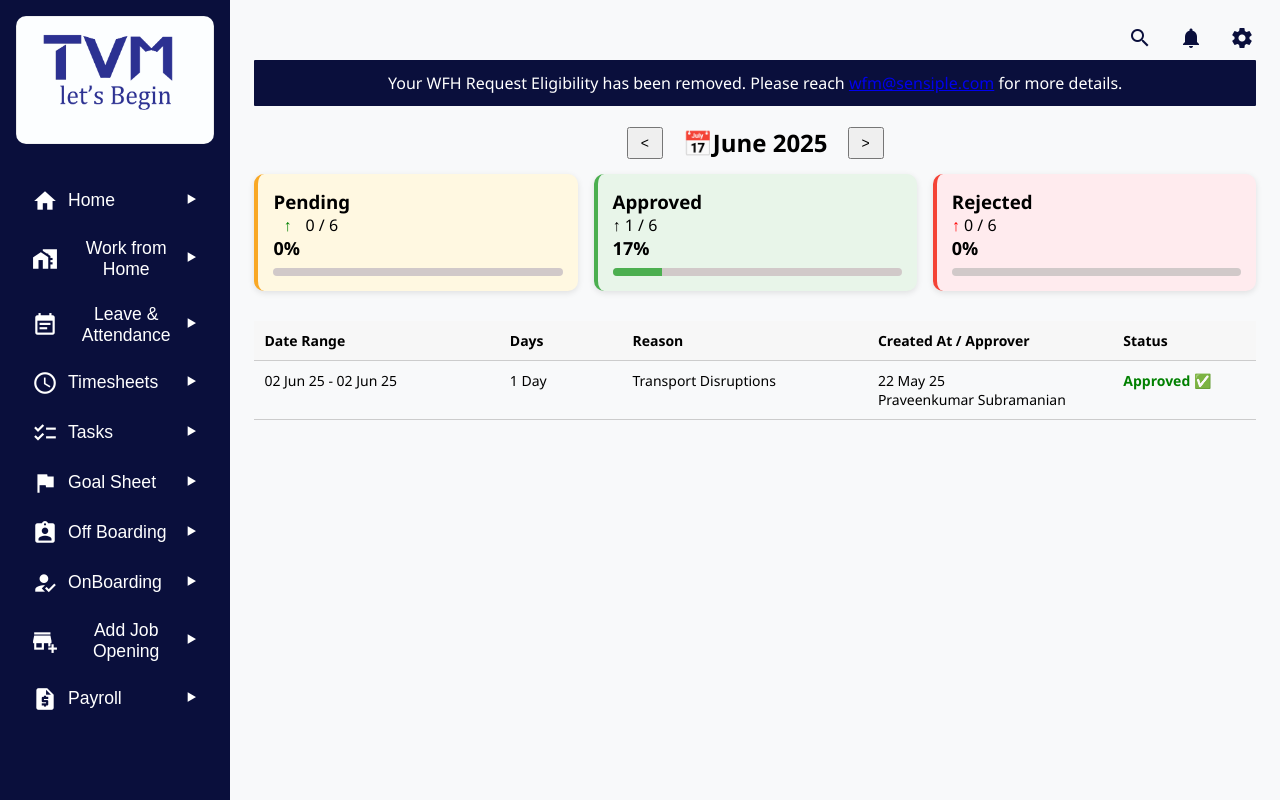
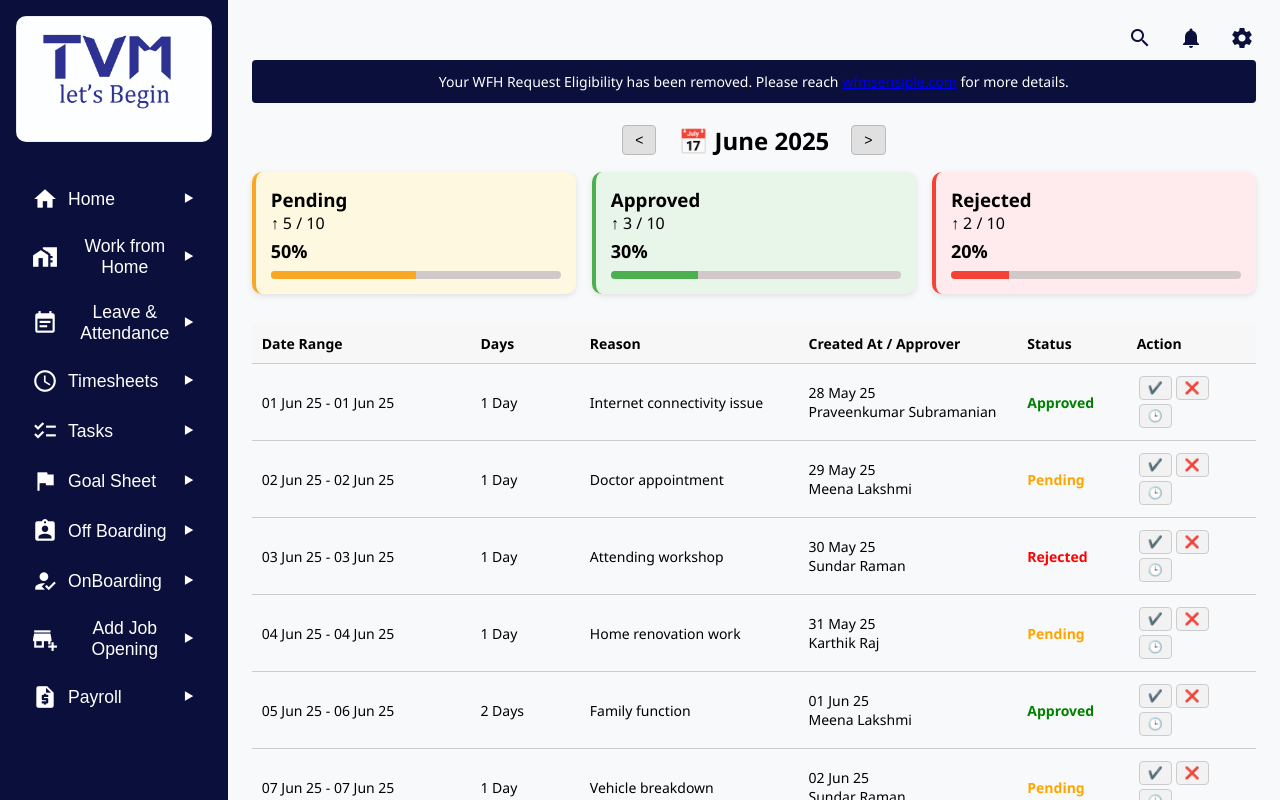
Before and after one commit to tvminfotech1/TVMEMS-UI, an Angular app: page /mainlayout/workfromhome in a window 1280 px wide. Built offline with nearby package versions, Linux system fonts and the light colour scheme.

Commit message:
add action for approve, reject,pending with functionality

```diff
--- a/package.json
+++ b/package.json
@@ -31,6 +31,7 @@
     "@angular/cli": "^16.2.16",
     "@angular/compiler-cli": "^16.2.0",
     "@types/jasmine": "~4.3.0",
+    "@types/xlsx": "^0.0.35",
     "jasmine-core": "~4.6.0",
     "karma": "~6.4.0",
     "karma-chrome-launcher": "~3.2.0",
--- a/src/app/components/mainlayout/workfromhome/workfromhome.component.css
+++ b/src/app/components/mainlayout/workfromhome/workfromhome.component.css
@@ -1,10 +1,11 @@
 .banner {
-  background:#0a0f3c ;
+  background: #0a0f3c;
   padding: 12px;
   text-align: center;
   margin-bottom: 20px;
-  border-radius: 1px;
-  color: #ffff
+  border-radius: 4px;
+  color: #fff;
+  font-size: 14px;
 }
 
 .month-nav {
@@ -14,23 +15,26 @@
   gap: 20px;
   margin-bottom: 15px;
 }
-.color{
-    color:green;
-    padding: 10px;
-}
-.red{
-    color:red;
-}
+
 .month-nav button {
   padding: 6px 12px;
   font-size: 14px;
   cursor: pointer;
+  background-color: #e0e0e0;
+  border: 1px solid #bbb;
+  border-radius: 4px;
+  transition: background-color 0.2s;
+}
+
+.month-nav button:hover {
+  background-color: #ccc;
 }
 
 .status-cards {
   display: flex;
   gap: 1rem;
   margin-bottom: 20px;
+  flex-wrap: wrap;
 }
 
 .card {
@@ -38,6 +42,7 @@
   padding: 15px;
   border-radius: 10px;
   box-shadow: 0 2px 6px rgba(0, 0, 0, 0.1);
+  min-width: 200px;
 }
 
 /* Specific backgrounds */
@@ -63,7 +68,7 @@
 .percent {
   font-weight: bold;
   font-size: 18px;
-  margin-right: 50px;
+  margin-top: 5px;
 }
 
 .progress-bar {
@@ -96,10 +101,11 @@
 
 .details-table .row {
   display: grid;
-  grid-template-columns: 2fr 1fr 2fr 2fr 1fr;
+  grid-template-columns: 2fr 1fr 2fr 2fr 1fr 1fr;
   padding: 10px;
   border-bottom: 1px solid #ccc;
   font-size: 14px;
+  align-items: center;
 }
 
 .details-table .header {
@@ -111,3 +117,28 @@
   color: green;
   font-weight: bold;
 }
+
+.rejected-status {
+  color: red;
+  font-weight: bold;
+}
+
+.pending-status {
+  color: orange;
+  font-weight: bold;
+}
+
+button {
+  margin: 2px;
+  padding: 4px 8px;
+  font-size: 12px;
+  cursor: pointer;
+  background-color: #f2f2f2;
+  border: 1px solid #ccc;
+  border-radius: 4px;
+  transition: background-color 0.2s;
+}
+
+button:hover {
+  background-color: #ddd;
+}
--- a/src/app/components/mainlayout/workfromhome/workfromhome.component.html
+++ b/src/app/components/mainlayout/workfromhome/workfromhome.component.html
@@ -1,21 +1,22 @@
 <div class="banner">
   Your WFH Request Eligibility has been removed. Please reach
-  <a href="mailto:wfm@sensiple.com">wfm@sensiple.com</a> for more details.
+  <a href="mailto:wfm@sensiple.com">wfmsensiple.com</a> for more details.
 </div>
 
 <div class="month-nav">
   <button (click)="prevMonth()">&#60;</button>
-  <h2>📅{{ getMonthName() }} {{ year }}</h2>
+  <h2>📅 {{ getMonthName() }} {{ year }}</h2>
   <button (click)="nextMonth()">&#62;</button>
 </div>
 
+<!-- Status Cards -->
 <div class="status-cards">
   <div class="card pending">
     <h3>Pending</h3>
     <p><span class="color">↑</span> {{ getCount('pending') }} / {{ totalRequests }}</p>
     <div class="percent">{{ getProgress('pending') }}%</div>
     <div class="progress-bar">
-      <div class="progress" [style.width.%]="getProgress('pending')"></div>
+      <div class="progress pending" [style.width.%]="getProgress('pending')"></div>
     </div>
   </div>
 
@@ -24,7 +25,7 @@
     <p><span>↑</span> {{ getCount('approved') }} / {{ totalRequests }}</p>
     <div class="percent">{{ getProgress('approved') }}%</div>
     <div class="progress-bar">
-      <div class="progress" [style.width.%]="getProgress('approved')"></div>
+      <div class="progress approved" [style.width.%]="getProgress('approved')"></div>
     </div>
   </div>
 
@@ -33,11 +34,12 @@
     <p><span class="red">↑</span> {{ getCount('rejected') }} / {{ totalRequests }}</p>
     <div class="percent">{{ getProgress('rejected') }}%</div>
     <div class="progress-bar">
-      <div class="progress" [style.width.%]="getProgress('rejected')"></div>
+      <div class="progress rejected" [style.width.%]="getProgress('rejected')"></div>
     </div>
   </div>
 </div>
 
+<!-- Request Table -->
 <div class="details-table">
   <div class="row header">
     <div>Date Range</div>
@@ -45,12 +47,25 @@
     <div>Reason</div>
     <div>Created At / Approver</div>
     <div>Status</div>
+    <div>Action</div>
   </div>
-  <div class="row">
-    <div>02 Jun 25 - 02 Jun 25</div>
-    <div>1 Day</div>
-    <div>Transport Disruptions</div>
-    <div>22 May 25<br />Praveenkumar Subramanian</div>
-    <div class="approved-status">Approved ✅</div>
+
+  <div class="row" *ngFor="let d of details">
+    <div>{{ d.fromDate }} - {{ d.toDate }}</div>
+    <div>{{ d.days }}</div>
+    <div>{{ d.reason }}</div>
+    <div>{{ d.created }}<br />{{ d.approver }}</div>
+    <div [ngClass]="{
+          'approved-status': d.status === 'approved',
+          'rejected-status': d.status === 'rejected',
+          'pending-status': d.status === 'pending'
+        }">
+      {{ d.status | titlecase }}
+    </div>
+    <div>
+      <button (click)="updateStatus(d, 'approved')">✔️</button>
+      <button (click)="updateStatus(d, 'rejected')">❌</button>
+      <button (click)="updateStatus(d, 'pending')">🕒</button>
+    </div>
   </div>
 </div>
--- a/src/app/components/mainlayout/workfromhome/workfromhome.component.ts
+++ b/src/app/components/mainlayout/workfromhome/workfromhome.component.ts
@@ -6,18 +6,8 @@ import { Component } from '@angular/core';
   styleUrls: ['./workfromhome.component.css']
 })
 export class WorkfromhomeComponent {
-currentMonthIndex = 5; // June (0-based)
+  currentMonthIndex = 5; // June
   year = 2025;
-
-  requests = [
-    { status: 'approved', count: 1 },
-    { status: 'pending', count: 0 },
-    { status: 'rejected', count: 0 },
-  ];
-
-  get totalRequests(): number {
-    return 6; // you can update this dynamically
-  }
 
   getMonthName(): string {
     return new Date(this.year, this.currentMonthIndex).toLocaleString('default', { month: 'long' });
@@ -31,22 +21,123 @@ currentMonthIndex = 5; // June (0-based)
     if (this.currentMonthIndex > 0) this.currentMonthIndex--;
   }
 
-  getProgress(status: string): number {
-    const found = this.requests.find(r => r.status === status);
-    return found ? Math.round((found.count / this.totalRequests) * 100) : 0;
+  details = [
+    {
+      fromDate: '01 Jun 25',
+      toDate: '01 Jun 25',
+      days: '1 Day',
+      reason: 'Internet connectivity issue',
+      created: '28 May 25',
+      approver: 'Praveenkumar Subramanian',
+      employee: 'Kavin Kishore',
+      status: 'approved'
+    },
+    {
+      fromDate: '02 Jun 25',
+      toDate: '02 Jun 25',
+      days: '1 Day',
+      reason: 'Doctor appointment',
+      created: '29 May 25',
+      approver: 'Meena Lakshmi',
+      employee: 'Divya R',
+      status: 'pending'
+    },
+    {
+      fromDate: '03 Jun 25',
+      toDate: '03 Jun 25',
+      days: '1 Day',
+      reason: 'Attending workshop',
+      created: '30 May 25',
+      approver: 'Sundar Raman',
+      employee: 'Vignesh S',
+      status: 'rejected'
+    },
+    {
+      fromDate: '04 Jun 25',
+      toDate: '04 Jun 25',
+      days: '1 Day',
+      reason: 'Home renovation work',
+      created: '31 May 25',
+      approver: 'Karthik Raj',
+      employee: 'Harini T',
+      status: 'pending'
+    },
+    {
+      fromDate: '05 Jun 25',
+      toDate: '06 Jun 25',
+      days: '2 Days',
+      reason: 'Family function',
+      created: '01 Jun 25',
+      approver: 'Meena Lakshmi',
+      employee: 'Rajesh Kumar',
+      status: 'approved'
+    },
+    {
+      fromDate: '07 Jun 25',
+      toDate: '07 Jun 25',
+      days: '1 Day',
+      reason: 'Vehicle breakdown',
+      created: '02 Jun 25',
+      approver: 'Sundar Raman',
+      employee: 'Anjali Menon',
+      status: 'pending'
+    },
+    {
+      fromDate: '08 Jun 25',
+      toDate: '08 Jun 25',
+      days: '1 Day',
+      reason: 'Bank work',
+      created: '03 Jun 25',
+      approver: 'Karthik Raj',
+      employee: 'Naveen R',
+      status: 'rejected'
+    },
+    {
+      fromDate: '09 Jun 25',
+      toDate: '10 Jun 25',
+      days: '2 Days',
+      reason: 'Child care',
+      created: '04 Jun 25',
+      approver: 'Meena Lakshmi',
+      employee: 'Sathya Priya',
+      status: 'approved'
+    },
+    {
+      fromDate: '11 Jun 25',
+      toDate: '11 Jun 25',
+      days: '1 Day',
+      reason: 'Guest at home',
+      created: '05 Jun 25',
+      approver: 'Sundar Raman',
+      employee: 'Mohammed Arif',
+      status: 'pending'
+    },
+    {
+      fromDate: '12 Jun 25',
+      toDate: '12 Jun 25',
+      days: '1 Day',
+      reason: 'Personal reasons',
+      created: '06 Jun 25',
+      approver: 'Praveenkumar Subramanian',
+      employee: 'Jennifer L',
+      status: 'pending'
+    }
+  ];
+
+  get totalRequests(): number {
+    return this.details.length;
   }
 
   getCount(status: string): number {
-    const found = this.requests.find(r => r.status === status);
-    return found ? found.count : 0;
+    return this.details.filter(d => d.status === status).length;
   }
-  details = [{
-    fromDate: '02 Jun 25',
-    toDate: '02 Jun 25',
-    days: '1 Day',
-    reason: 'Transport Disruptions',
-    created: '22 May 25',
-    approver: 'Praveenkumar Subramanian',
-    status: 'Approved'
-  }];
+
+  getProgress(status: string): number {
+    const count = this.getCount(status);
+    return this.totalRequests > 0 ? Math.round((count / this.totalRequests) * 100) : 0;
+  }
+
+  updateStatus(request: any, newStatus: 'approved' | 'rejected' | 'pending') {
+    request.status = newStatus;
+  }
 }
```
Also changed, not shown: 1 other file (tests, documents, lock files or other folders).
